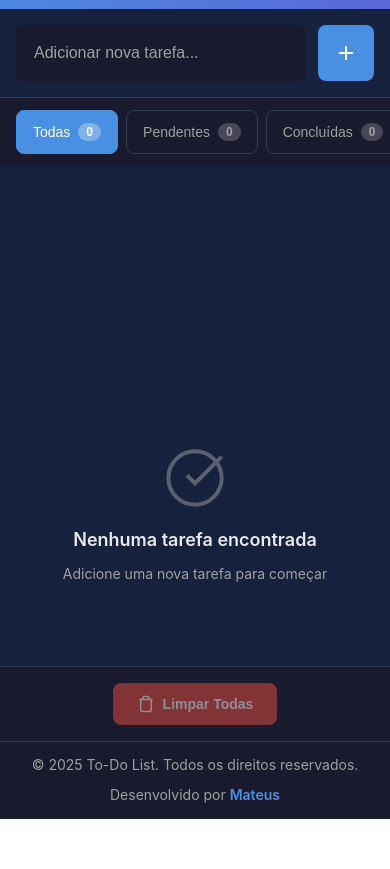
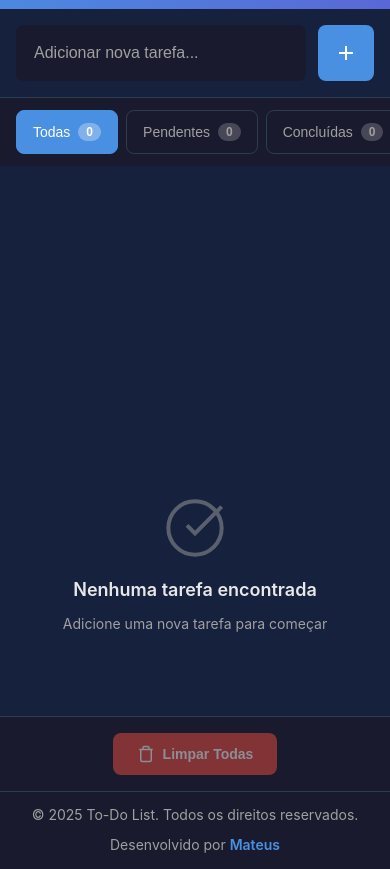
Before and after one commit to dev-mateus/to-do-list, a plain HTML site: page index.html in a window 390 px wide. Shown: the part 85-954 px from the top of the page. Before the commit the page ends 904 px from the top, so only its background shows below. Drawn offline with Linux system fonts and the light colour scheme.

Commit message:
Remover max-height fixo e permitir crescimento dinâmico da lista

```diff
--- a/style.css
+++ b/style.css
@@ -264,8 +264,7 @@ body {
 /* ===== Task List ===== */
 .tasks {
     padding: var(--spacing-lg);
-    min-height: 200px;
-    max-height: 400px;
+    min-height: 300px;
     overflow-y: auto;
 }
 
@@ -539,7 +538,7 @@ body {
     }
 
     .tasks {
-        max-height: 50vh;
+        min-height: 250px;
     }
 
     .footer {
```
